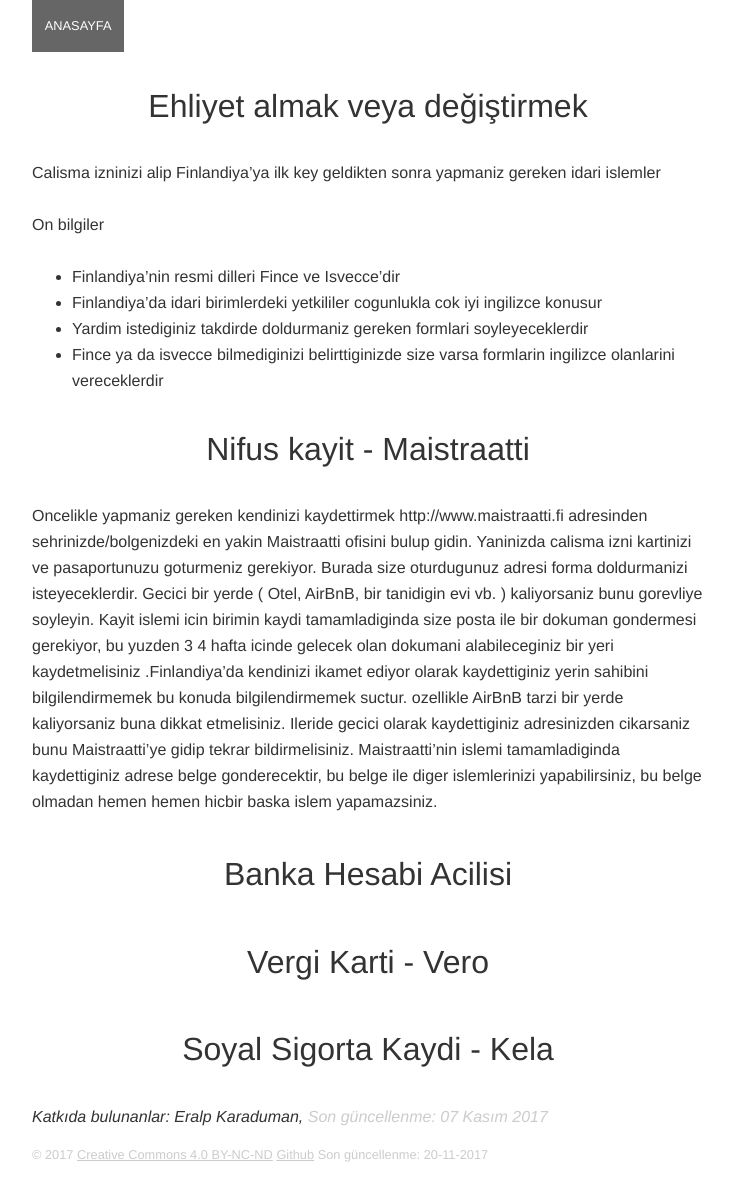
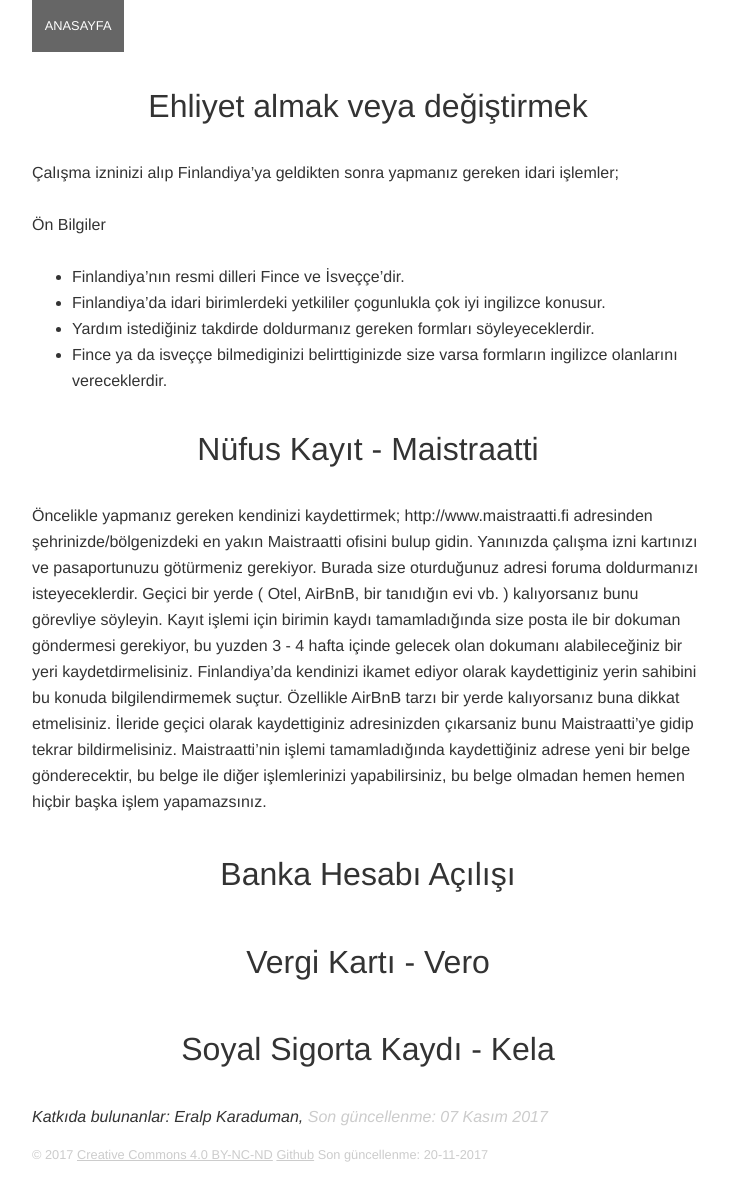
Before and after one commit to o/yurtdisinda-calismak-wiki, a Jekyll site: the page built from fi/idari-isler.md, in a window 1280 px wide. Shown: the whole page, without its empty margins (272-1005 px from the left). Built offline with Jekyll 4.4.1, drawn with Linux system fonts in a browser that asks for light colours.

Commit message:
imla ve türkçe karakter düzenlemesi
bir iki ufak imla hatası, devrik cümle düzenlemesi ve türkçe karakter düzenlemesi

```diff
--- a/fi/idari-isler.md
+++ b/fi/idari-isler.md
@@ -7,24 +7,24 @@ permalink: /fi/idari-isler/
 description: Finlandiya'da İdari İşler
 ---
 
-Calisma izninizi alip Finlandiya'ya ilk key geldikten sonra yapmaniz gereken idari islemler
+Çalışma izninizi alıp Finlandiya'ya geldikten sonra yapmanız gereken idari işlemler;
 
-On bilgiler
-- Finlandiya'nin resmi dilleri Fince ve Isvecce'dir
-- Finlandiya'da idari birimlerdeki yetkililer cogunlukla cok iyi ingilizce konusur
-- Yardim istediginiz takdirde doldurmaniz gereken formlari soyleyeceklerdir
-- Fince ya da isvecce bilmediginizi belirttiginizde size varsa formlarin ingilizce olanlarini vereceklerdir
+Ön Bilgiler
+- Finlandiya'nın resmi dilleri Fince ve İsveççe'dir.
+- Finlandiya'da idari birimlerdeki yetkililer çogunlukla çok iyi ingilizce konusur.
+- Yardım istediğiniz takdirde doldurmanız gereken formları söyleyeceklerdir.
+- Fince ya da isveççe bilmediginizi belirttiginizde size varsa formların ingilizce olanlarını vereceklerdir.
 
-Nifus kayit - Maistraatti
+Nüfus Kayıt - Maistraatti
 =========================
 
-Oncelikle yapmaniz gereken kendinizi kaydettirmek http://www.maistraatti.fi adresinden sehrinizde/bolgenizdeki en yakin Maistraatti ofisini bulup gidin. Yaninizda calisma izni kartinizi ve pasaportunuzu goturmeniz gerekiyor. Burada size oturdugunuz adresi forma doldurmanizi isteyeceklerdir. Gecici bir yerde ( Otel, AirBnB, bir tanidigin evi vb. ) kaliyorsaniz bunu gorevliye soyleyin. Kayit islemi icin birimin kaydi tamamladiginda size posta ile bir dokuman gondermesi gerekiyor, bu yuzden 3 4 hafta icinde gelecek olan dokumani alabileceginiz bir yeri kaydetmelisiniz .Finlandiya'da kendinizi ikamet ediyor olarak kaydettiginiz yerin sahibini bilgilendirmemek bu konuda bilgilendirmemek suctur. ozellikle AirBnB tarzi bir yerde kaliyorsaniz buna dikkat etmelisiniz. Ileride gecici olarak kaydettiginiz adresinizden cikarsaniz bunu Maistraatti'ye gidip tekrar bildirmelisiniz. Maistraatti'nin islemi tamamladiginda kaydettiginiz adrese belge gonderecektir, bu belge ile diger islemlerinizi yapabilirsiniz, bu belge olmadan hemen hemen hicbir baska islem yapamazsiniz.
+Öncelikle yapmanız gereken kendinizi kaydettirmek; http://www.maistraatti.fi adresinden şehrinizde/bölgenizdeki en yakın Maistraatti ofisini bulup gidin. Yanınızda çalışma izni kartınızı ve pasaportunuzu götürmeniz gerekiyor. Burada size oturduğunuz adresi foruma doldurmanızı isteyeceklerdir. Geçici bir yerde ( Otel, AirBnB, bir tanıdığın evi vb. ) kalıyorsanız bunu görevliye söyleyin. Kayıt işlemi için birimin kaydı tamamladığında size posta ile bir dokuman göndermesi gerekiyor, bu yuzden 3 - 4 hafta içinde gelecek olan dokumanı alabileceğiniz bir yeri kaydetdirmelisiniz. Finlandiya'da kendinizi ikamet ediyor olarak kaydettiginiz yerin sahibini bu konuda bilgilendirmemek suçtur. Özellikle AirBnB tarzı bir yerde kalıyorsanız buna dikkat etmelisiniz. İleride geçici olarak kaydettiginiz adresinizden çıkarsaniz bunu Maistraatti'ye gidip tekrar bildirmelisiniz. Maistraatti'nin işlemi tamamladığında kaydettiğiniz adrese yeni bir belge gönderecektir, bu belge ile diğer işlemlerinizi yapabilirsiniz, bu belge olmadan hemen hemen hiçbir başka işlem yapamazsınız.
 
-Banka Hesabi Acilisi
+Banka Hesabı Açılışı
 ====================
 
-Vergi Karti - Vero
+Vergi Kartı - Vero
 ==================
 
-Soyal Sigorta Kaydi - Kela
+Soyal Sigorta Kaydı - Kela
 ==========================
```
